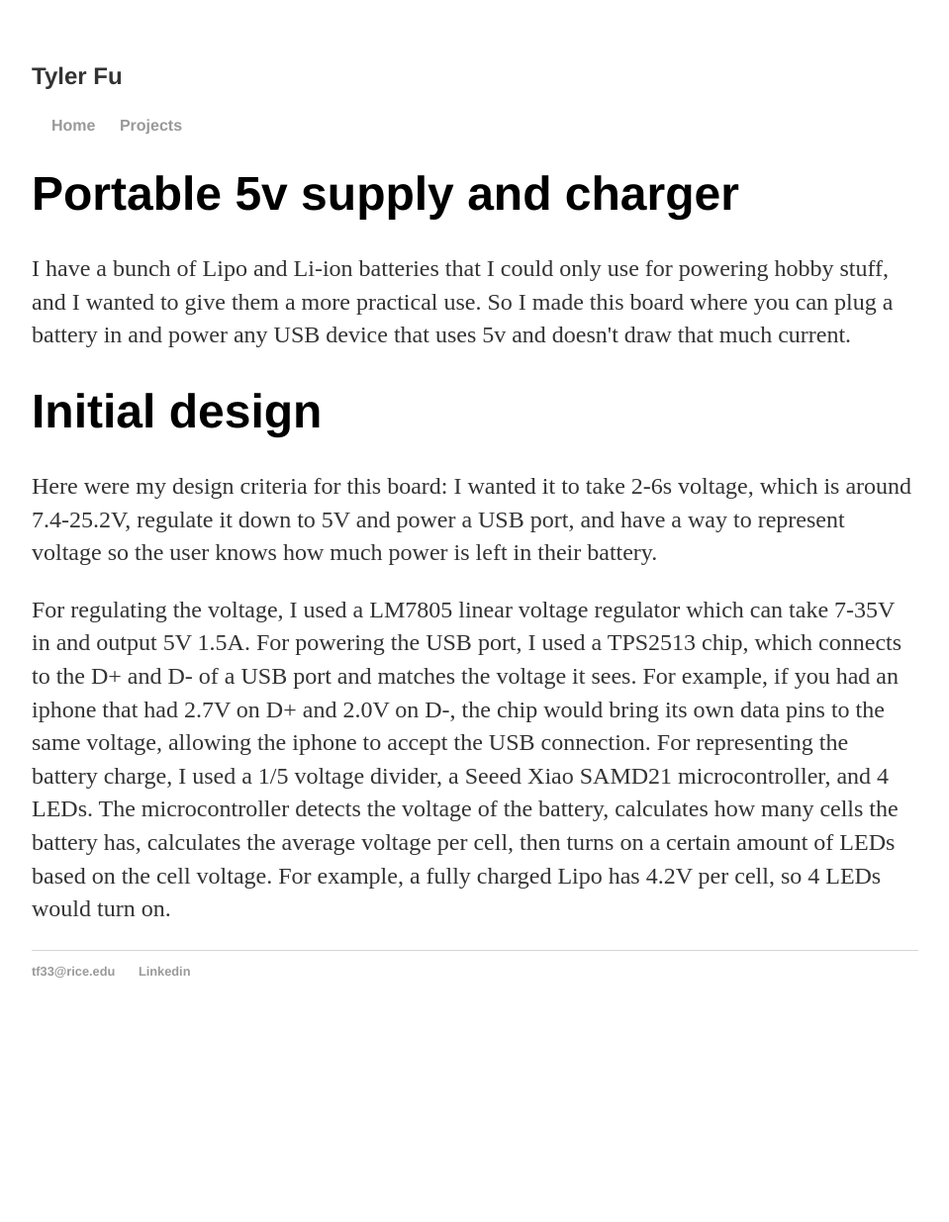
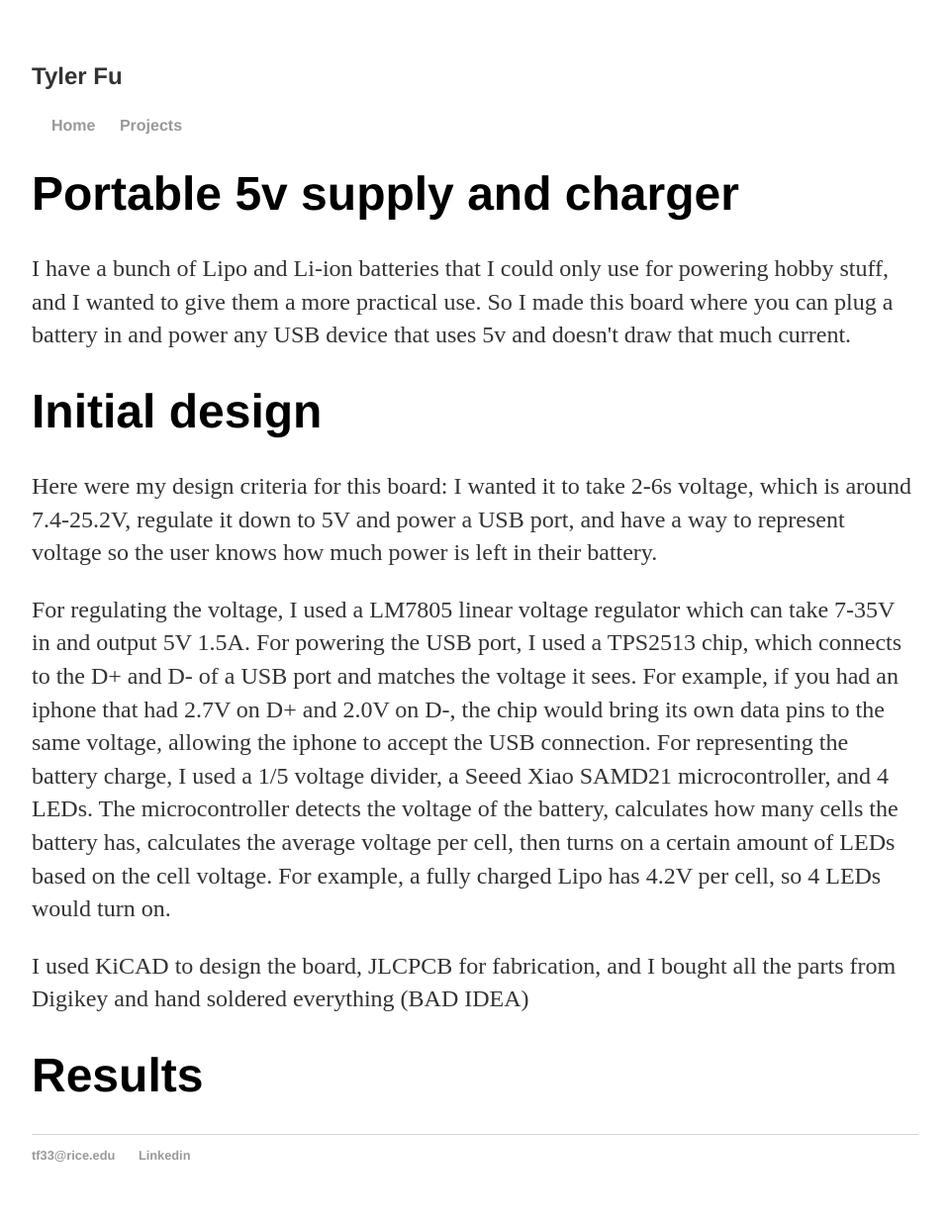
Before and after one commit to tfu1897/tfu1897.github.io, a Jekyll site: the page built from Projects/charger.html, in a window 1280 px wide. Shown: the whole page at 99% size, without its empty margins (160-1119 px from the left). Built offline with Jekyll 4.4.1, drawn with Linux system fonts in a browser that asks for light colours; before the commit the page ends 1049 px from its top, so only the background shows below that.

Commit message:
Update charger.html

```diff
--- a/Projects/charger.html
+++ b/Projects/charger.html
@@ -11,4 +11,6 @@ permalink: /Projects/charger/
 	<p>Here were my design criteria for this board: I wanted it to take 2-6s voltage, which is around 7.4-25.2V, regulate it down to 5V and power a USB port, and have a way to represent voltage so the user knows how much power is left in their battery. </p>
 
 	<p>For regulating the voltage, I used a LM7805 linear voltage regulator which can take 7-35V in and output 5V 1.5A. For powering the USB port, I used a TPS2513 chip, which connects to the D+ and D- of a USB port and matches the voltage it sees. For example, if you had an iphone that had 2.7V on D+ and 2.0V on D-, the chip would bring its own data pins to the same voltage, allowing the iphone to accept the USB connection.  For representing the battery charge, I used a 1/5 voltage divider, a Seeed Xiao SAMD21 microcontroller, and 4 LEDs.  The microcontroller detects the voltage of the battery, calculates how many cells the battery has, calculates the average voltage per cell, then turns on a certain amount of LEDs based on the cell voltage.  For example, a fully charged Lipo has 4.2V per cell, so 4 LEDs would turn on. </p>
+	<p>I used KiCAD to design the board, JLCPCB for fabrication, and I bought all the parts from Digikey and hand soldered everything (BAD IDEA)</p>
+	<h1>Results</h1>
 </div>
```
